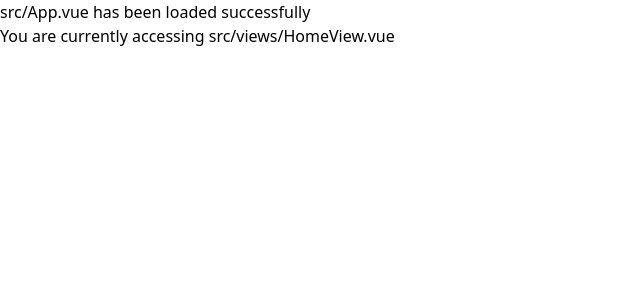
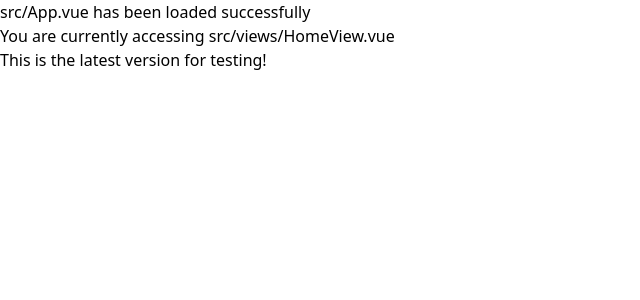
Before and after one commit to AlensAleksandrs/Indrikis.app, a Vue app: page / in a window 1280 px wide. Shown: the top 300 px of the page, without its empty margins (0-640 px from the left). Built offline with nearby package versions, Linux system fonts and the light colour scheme.

Commit message:
feat(ci,k8s): GitHub OIDC auth, RBAC, namespace migration, and Action-based deploys

```diff
--- a/src/views/HomeView.vue
+++ b/src/views/HomeView.vue
@@ -2,4 +2,5 @@
 
 <template>
   <h2>You are currently accessing src/views/HomeView.vue</h2>
+  <h3>This is the latest version for testing!</h3>
 </template>
```
Also changed, not shown: 1 other file (tests, documents, lock files or other folders).
